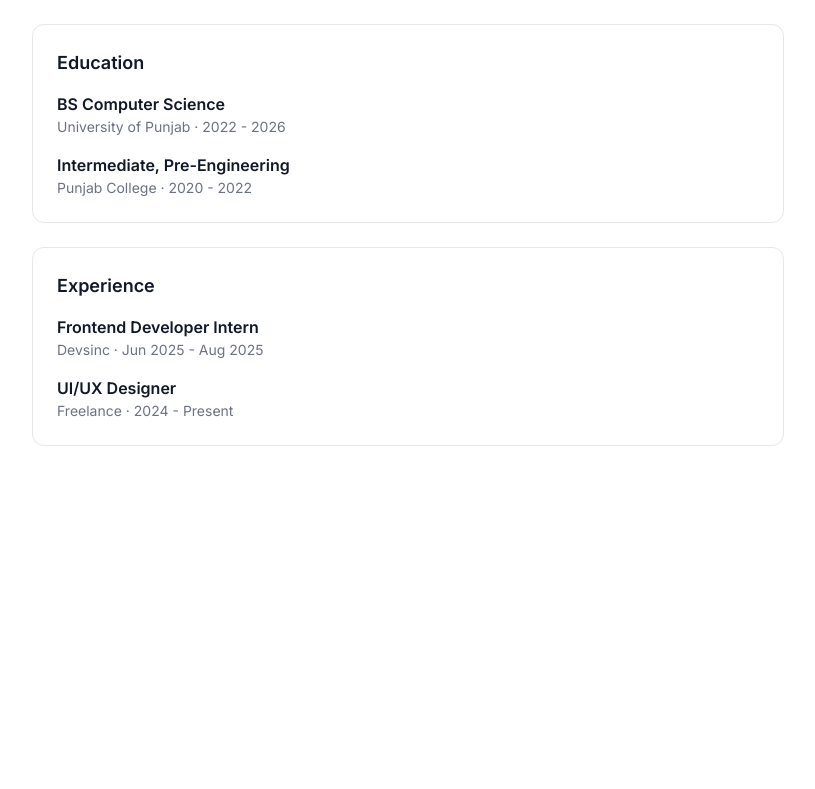
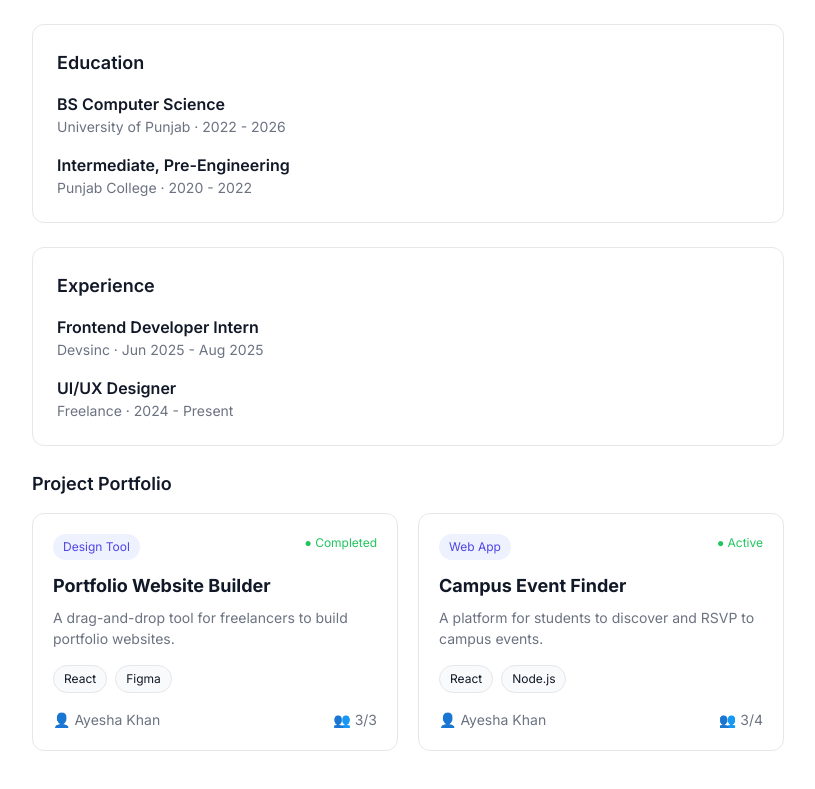
Before and after one commit to Moazam80/collabify, a React (Vite) app in the folder frontend/: page /profile in a window 1280 px wide. Shown: the part 468-1257 px from the top of the page, without its empty margins (232-1047 px from the left). Before the commit the page ends 954 px from the top, so only its background shows below. Built offline with nearby package versions, Linux system fonts and the light colour scheme.

Commit message:
feat: add Project Portfolio section to Profile using reusable ProjectCard

```diff
--- a/frontend/src/pages/Profile.jsx
+++ b/frontend/src/pages/Profile.jsx
@@ -1,4 +1,5 @@
 import Navbar from "../components/Navbar";
+import ProjectCard from "../components/ProjectCard";
 
 const dummyUser = {
   name: "Ayesha Khan",
@@ -18,6 +19,28 @@ const dummyUser = {
     { company: "Freelance", role: "UI/UX Designer", duration: "2024 - Present" },
   ],
 };
+const dummyUserProjects = [
+  {
+    title: "Portfolio Website Builder",
+    category: "Design Tool",
+    status: "Completed",
+    description: "A drag-and-drop tool for freelancers to build portfolio websites.",
+    skills: ["React", "Figma"],
+    owner: "Ayesha Khan",
+    teamCount: 3,
+    maxTeamSize: 3,
+  },
+  {
+    title: "Campus Event Finder",
+    category: "Web App",
+    status: "Active",
+    description: "A platform for students to discover and RSVP to campus events.",
+    skills: ["React", "Node.js"],
+    owner: "Ayesha Khan",
+    teamCount: 3,
+    maxTeamSize: 4,
+  },
+];
 
 function Profile() {
   return (
@@ -172,6 +195,24 @@ function Profile() {
             ))}
           </div>
         </div>
+
+        {/* Project Portfolio Section */}
+        <div style={{ marginTop: "24px" }}>
+          <h3 style={{ fontSize: "var(--font-size-h4)", fontWeight: "600", marginBottom: "16px" }}>
+            Project Portfolio
+          </h3>
+          <div
+            style={{
+              display: "grid",
+              gridTemplateColumns: "repeat(auto-fit, minmax(240px, 1fr))",
+              gap: "20px",
+            }}
+          >
+            {dummyUserProjects.map((project) => (
+              <ProjectCard key={project.title} project={project} />
+            ))}
+          </div>
+        </div>
       </div>
     </div>
   );
```
